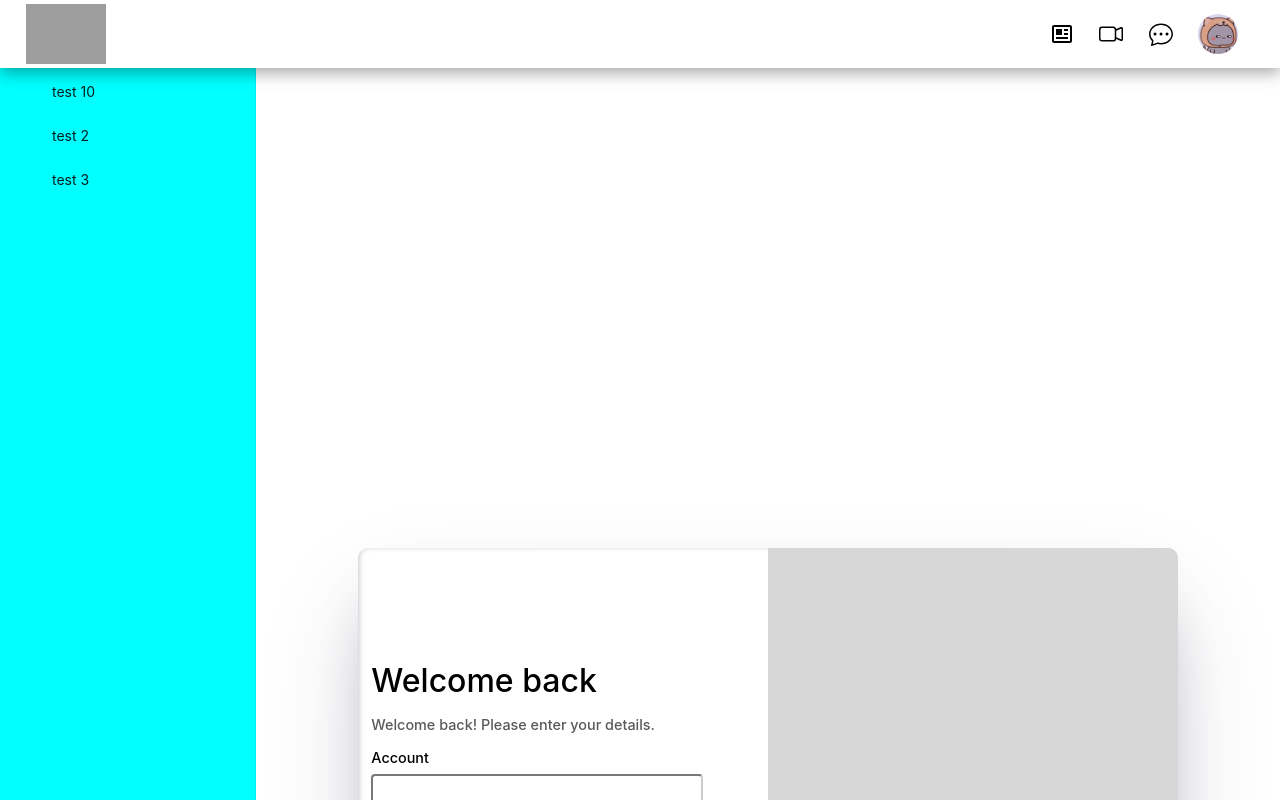
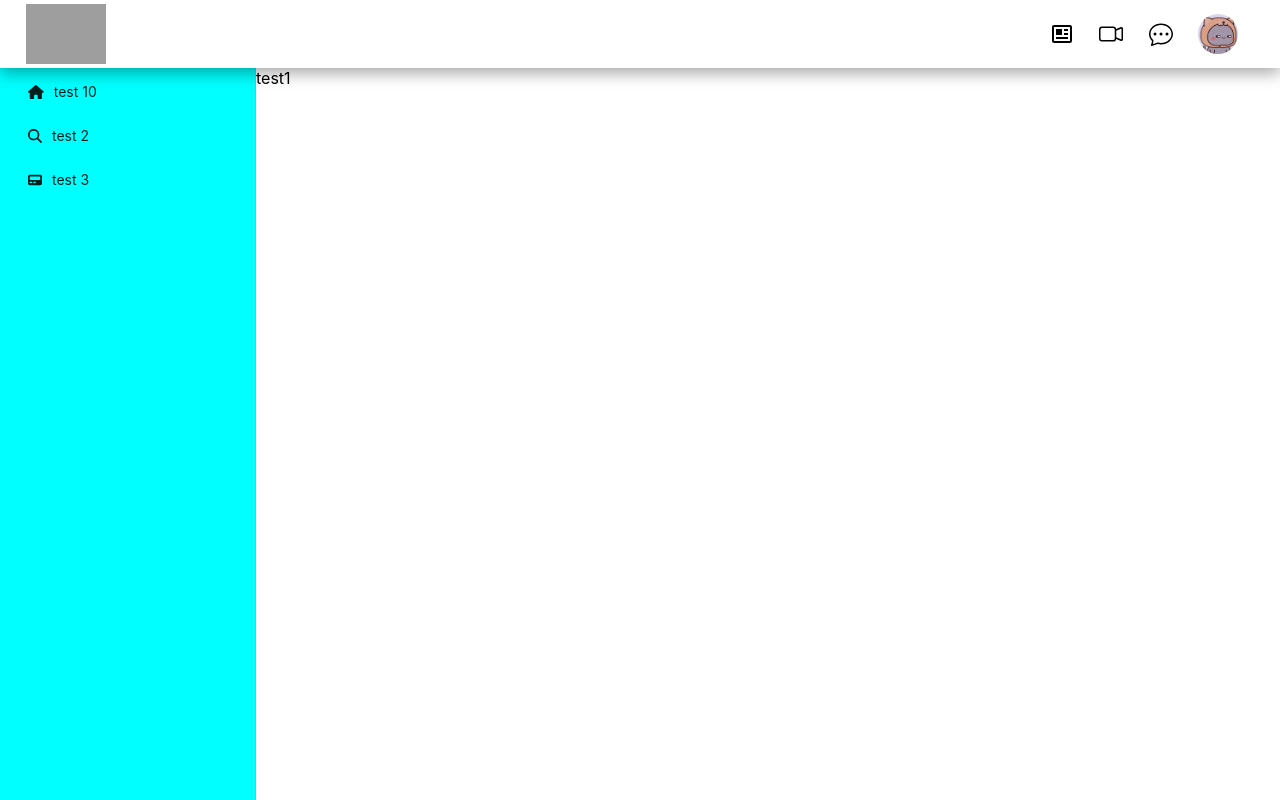
Before and after one commit to TKhai55/company-management, a React (Create React App) app: page / in a window 1280 px wide. Shown: the top 800 px of the page. Built offline with nearby package versions, Linux system fonts and the light colour scheme; grey boxes are pictures that could not be loaded; the HTML template or start-up script is replaced by a standard one.

Commit message:
semi -fix icon sidebar

```diff
--- a/package.json
+++ b/package.json
@@ -4,6 +4,10 @@
   "private": true,
   "dependencies": {
     "@ant-design/icons": "^5.0.1",
+    "@fortawesome/fontawesome-svg-core": "^6.4.0",
+    "@fortawesome/free-regular-svg-icons": "^6.4.0",
+    "@fortawesome/free-solid-svg-icons": "^6.4.0",
+    "@fortawesome/react-fontawesome": "^0.2.0",
     "@jitsi/react-sdk": "^1.3.0",
     "@testing-library/jest-dom": "^5.16.5",
     "@testing-library/react": "^13.4.0",
@@ -15,6 +19,7 @@
     "react-icons": "^4.8.0",
     "react-router-dom": "^6.11.1",
     "react-scripts": "5.0.1",
+    "react-web-vector-icons": "^1.0.2",
     "web-vitals": "^2.1.4"
   },
   "scripts": {
--- a/src/App.js
+++ b/src/App.js
@@ -3,32 +3,32 @@ import { Routes, Route } from "react-router-dom";
 import Login from "./Views/Login/Login";
 import JitsiMeet from "./Views/JitsiMeet";
 import Header from "./Views/components/Header/Header";
-import SideMenu from "./Views/components/SideMenu/SideMenu.tsx";
+import SideMenu from "./Views/components/SideMenu/SideMenu";
 import { Layout } from "antd";
 import Test from "./Views/components/Test";
 
 
+
+const islogin = true;
+
 function App() {
+  if(islogin === false) return(
+    <Routes>
+      <Route path="/signin" element={<Login/>} />
+    </Routes>
+  )
+  else
   return (
+
     <div className="App-container">
       <Header/>
       <div className="App-Content-container">
         <SideMenu/>
         <div className="App-Content-Main">
-
           <Content/>
         </div>
       </div>
-
     </div>
-    // <Layout>
-    //   <Layout.Sider >
-    //     <SideMenu/>
-    //   </Layout.Sider>
-    //   <Layout.Content>
-    //     <Content/>
-    //   </Layout.Content>
-    // </Layout>
   );
 }
 
@@ -36,13 +36,11 @@ function Content(){
   return(
 
       <Routes>
-        <Route path="/" element={<Login />} />
-        <Route path="/test1" element={<div style={{height: '200%'}}>test1</div>} />
+        <Route path="/" element={<div style={{height: '200%'}}>test1</div>} />
         <Route path="/test2" element={<Test/>} />
         <Route path="/test3" element={<div>test3</div>} />
         <Route path="/test4" element={<div>test4</div>} />
         <Route path="/test5" element={<div>test5</div>} />
-        {/* <Route path="/video" element={<JitsiMeet />}></Route> */}
       </Routes>
 
   )
--- a/src/Views/Login/Login.css
+++ b/src/Views/Login/Login.css
@@ -1,13 +1,13 @@
 .large-div {
-  width: 100%;
-  height: 200vh;
+  width: 100vw;
+  height: 100vh;
   display: flex;
   justify-content: center;
   align-items: center;
 }
 
 .Login-Wrapper {
-  width: 80%;
+  width: 80vw;
   height: 80vh;
   display: flex;
   flex-direction: row;
--- /dev/null
+++ b/src/Views/components/SideMenu/SideMenu.jsx
@@ -0,0 +1,46 @@
+import React from 'react'
+import { Menu} from 'antd';
+import './SideMenu.css'
+import { useNavigate } from 'react-router-dom'
+import { FontAwesomeIcon } from '@fortawesome/react-fontawesome';
+import { faHome, faSearch, faPager } from '@fortawesome/free-solid-svg-icons';
+
+let myArray = [
+  { label: 'test 10', key: ''},
+  { label: 'test 2', key: 'test2' },
+  { label: 'test 3', key: 'test3'},
+  // ...
+];
+myArray.forEach(item => {
+  if(item.label ==='test 10')
+    item.icon = <FontAwesomeIcon icon={faHome}/>
+  if(item.label ==='test 2')
+    item.icon = <FontAwesomeIcon icon={faSearch}/>
+  if(item.label ==='test 3')
+    item.icon = <FontAwesomeIcon icon={faPager}/>
+});
+
+console.log(myArray)
+const menuItems = myArray.map((obj) => (
+  <Menu.Item key={obj.key} icon={obj.icon}>
+    {obj.label}
+  </Menu.Item>
+));
+
+
+const SideMenu = () => {
+    const navigate = useNavigate()
+  return (
+        <Menu
+        mode='inline'
+        className='SideMenu-container'
+        onClick={({key})=>{
+          navigate(key)
+        }}>
+          {menuItems}
+        </Menu>
+
+  )
+}
+
+export default SideMenu
--- a/src/Views/components/SideMenu/SideMenu.tsx
+++ /dev/null
@@ -1,37 +0,0 @@
-import React from 'react'
-import { Menu} from 'antd';
-import type { MenuProps } from 'antd';
-import './SideMenu.css'
-import { useNavigate } from 'react-router-dom'
-import { UserOutlined, SettingOutlined } from '@ant-design/icons';
-
-let myArray = [
-  { label: 'test 10', key: 'test1', icon: 'SettingOutlined' },
-  { label: 'test 2', key: 'test2', icon: 'SettingOutlined' },
-  { label: 'test 3', key: 'test3', icon: 'SettingOutlined' },
-  // ...
-];
-
-const menuItems = myArray.map((obj) => (
-  <Menu.Item key={obj.key} icon={React.createElement(obj.icon)}>
-    {obj.label}
-  </Menu.Item>
-));
-
-
-const SideMenu = () => {
-    const navigate = useNavigate()
-  return (
-        <Menu
-        mode='inline'
-        className='SideMenu-container'
-        onClick={({key})=>{
-          navigate(key)
-        }}>
-          {menuItems}
-        </Menu>
-
-  )
-}
-
-export default SideMenu
```
Also changed, not shown: 1 other file (tests, documents, lock files or other folders).
